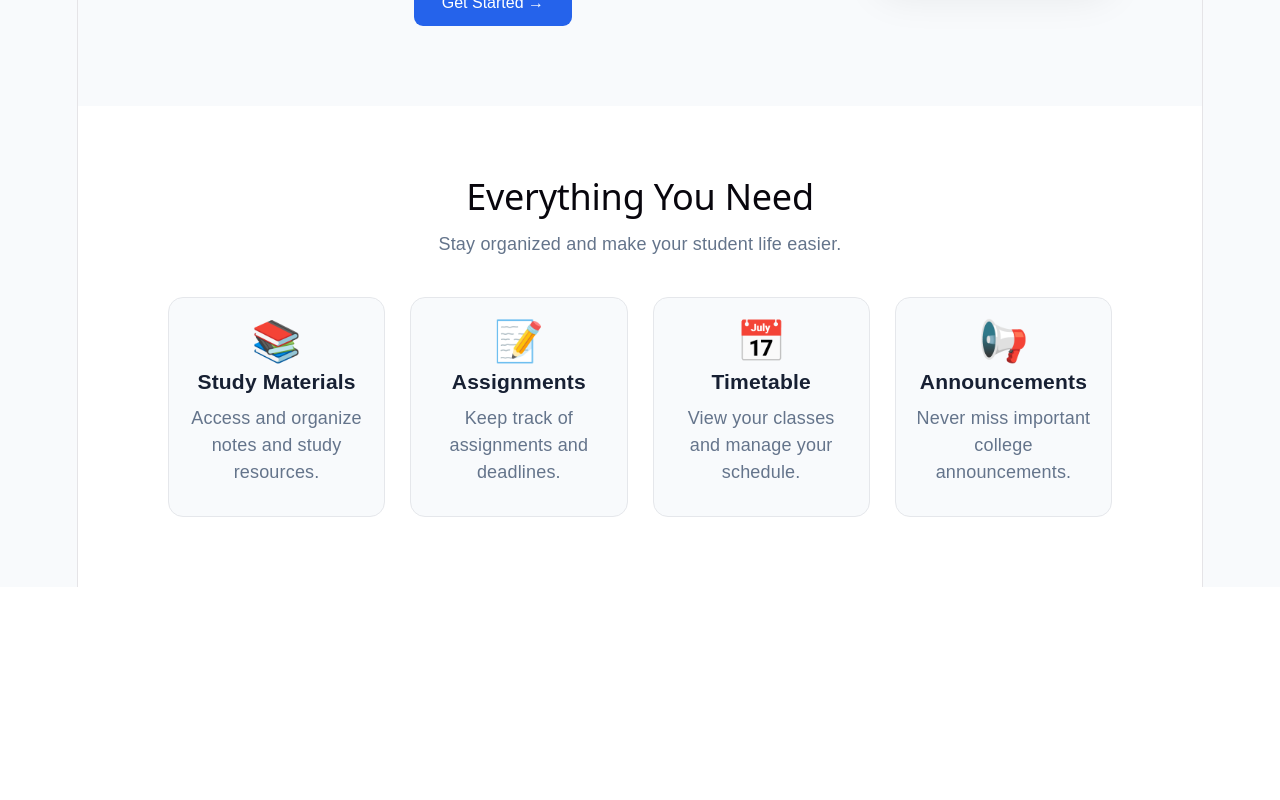
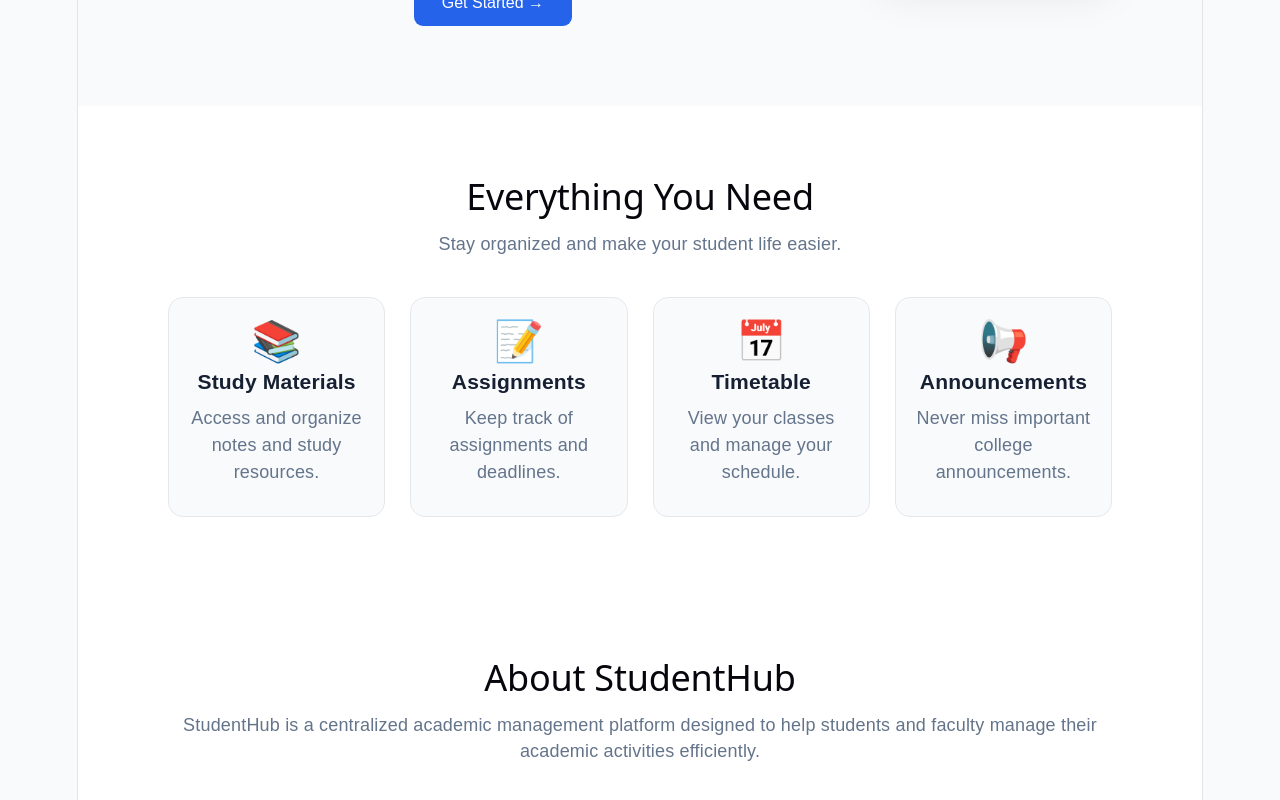
Before and after one commit to adepuaishwarya178-hub/studenthub, a React (Vite) app: page / in a window 1280 px wide. Shown: the part 465-1265 px from the top of the page. Before the commit the page ends 1052 px from the top, so only its background shows below. Built offline with nearby package versions, Linux system fonts and the light colour scheme.

Commit message:
Fix routes for production

```diff
--- a/src/App.jsx
+++ b/src/App.jsx
@@ -7,7 +7,7 @@
 import Timetable from "./Timetable";
 import StudyMaterials from "./StudyMaterials";
 import Assignments from "./Assignments";
-import Profile from "./profile";
+import Profile from "./Profile";
 
 import StudentDashboard from "./StudentDashboard";
 import Login from "./Login";
@@ -28,6 +28,8 @@
 function Home() {
   return (
     <div className="app">
+
+      {/* ================= NAVBAR ================= */}
 
       <nav className="navbar">
 
@@ -54,6 +56,8 @@
         </div>
 
       </nav>
+
+      {/* ================= HERO ================= */}
 
       <section className="hero">
 
@@ -100,6 +104,8 @@
 
       </section>
 
+      {/* ================= FEATURES ================= */}
+
       <section
         className="features"
         id="features"
@@ -114,6 +120,8 @@
         </p>
 
         <div className="feature-grid">
+
+          {/* Study Materials */}
 
           <div className="feature-card">
 
@@ -131,6 +139,8 @@
 
           </div>
 
+          {/* Assignments */}
+
           <div className="feature-card">
 
             <div className="icon">
@@ -147,6 +157,8 @@
 
           </div>
 
+          {/* Timetable */}
+
           <div className="feature-card">
 
             <div className="icon">
@@ -162,6 +174,8 @@
             </p>
 
           </div>
+
+          {/* Announcements */}
 
           <div className="feature-card">
 
@@ -183,6 +197,25 @@
 
       </section>
 
+      {/* ================= ABOUT ================= */}
+
+      <section
+        id="about"
+        className="features"
+      >
+
+        <h2>
+          About StudentHub
+        </h2>
+
+        <p className="section-text">
+          StudentHub is a centralized academic management
+          platform designed to help students and faculty
+          manage their academic activities efficiently.
+        </p>
+
+      </section>
+
     </div>
   );
 }
@@ -197,28 +230,32 @@
 
       <Routes>
 
-        {/* HOME */}
+        {/* ================= HOME ================= */}
 
         <Route
           path="/"
           element={<Home />}
         />
 
-        {/* LOGIN */}
+        {/* ================= LOGIN ================= */}
 
         <Route
           path="/login"
           element={<Login />}
         />
 
-        {/* SIGNUP */}
+        {/* ================= SIGNUP ================= */}
 
         <Route
           path="/signup"
           element={<Signup />}
         />
 
-        {/* ================= STUDENT ROUTES ================= */}
+        {/* ================================================= */}
+        {/*                  STUDENT ROUTES                   */}
+        {/* ================================================= */}
+
+        {/* Student Dashboard */}
 
         <Route
           path="/dashboard"
@@ -229,6 +266,8 @@
           }
         />
 
+        {/* Student Profile */}
+
         <Route
           path="/profile"
           element={
@@ -237,6 +276,8 @@
             </ProtectedRoute>
           }
         />
+
+        {/* Assignments */}
 
         <Route
           path="/assignments"
@@ -247,6 +288,8 @@
           }
         />
 
+        {/* Study Materials */}
+
         <Route
           path="/materials"
           element={
@@ -255,6 +298,8 @@
             </ProtectedRoute>
           }
         />
+
+        {/* CN Materials */}
 
         <Route
           path="/materials/cn"
@@ -265,6 +310,8 @@
           }
         />
 
+        {/* AI Materials */}
+
         <Route
           path="/materials/ai"
           element={
@@ -273,6 +320,8 @@
             </ProtectedRoute>
           }
         />
+
+        {/* WT Materials */}
 
         <Route
           path="/materials/wt"
@@ -283,6 +332,8 @@
           }
         />
 
+        {/* Timetable */}
+
         <Route
           path="/timetable"
           element={
@@ -291,6 +342,8 @@
             </ProtectedRoute>
           }
         />
+
+        {/* Announcements */}
 
         <Route
           path="/announcements"
@@ -301,7 +354,11 @@
           }
         />
 
-        {/* ================= FACULTY ROUTES ================= */}
+        {/* ================================================= */}
+        {/*                  FACULTY ROUTES                   */}
+        {/* ================================================= */}
+
+        {/* Faculty Dashboard */}
 
         <Route
           path="/faculty/dashboard"
@@ -312,6 +369,8 @@
           }
         />
 
+        {/* Faculty Materials */}
+
         <Route
           path="/faculty/materials"
           element={
@@ -320,6 +379,8 @@
             </ProtectedRoute>
           }
         />
+
+        {/* Faculty Announcements */}
 
         <Route
           path="/faculty/announcements"
@@ -330,6 +391,8 @@
           }
         />
 
+        {/* Faculty Assignments */}
+
         <Route
           path="/faculty/assignments"
           element={
@@ -338,6 +401,8 @@
             </ProtectedRoute>
           }
         />
+
+        {/* Faculty Profile */}
 
         <Route
           path="/faculty/profile"
```
